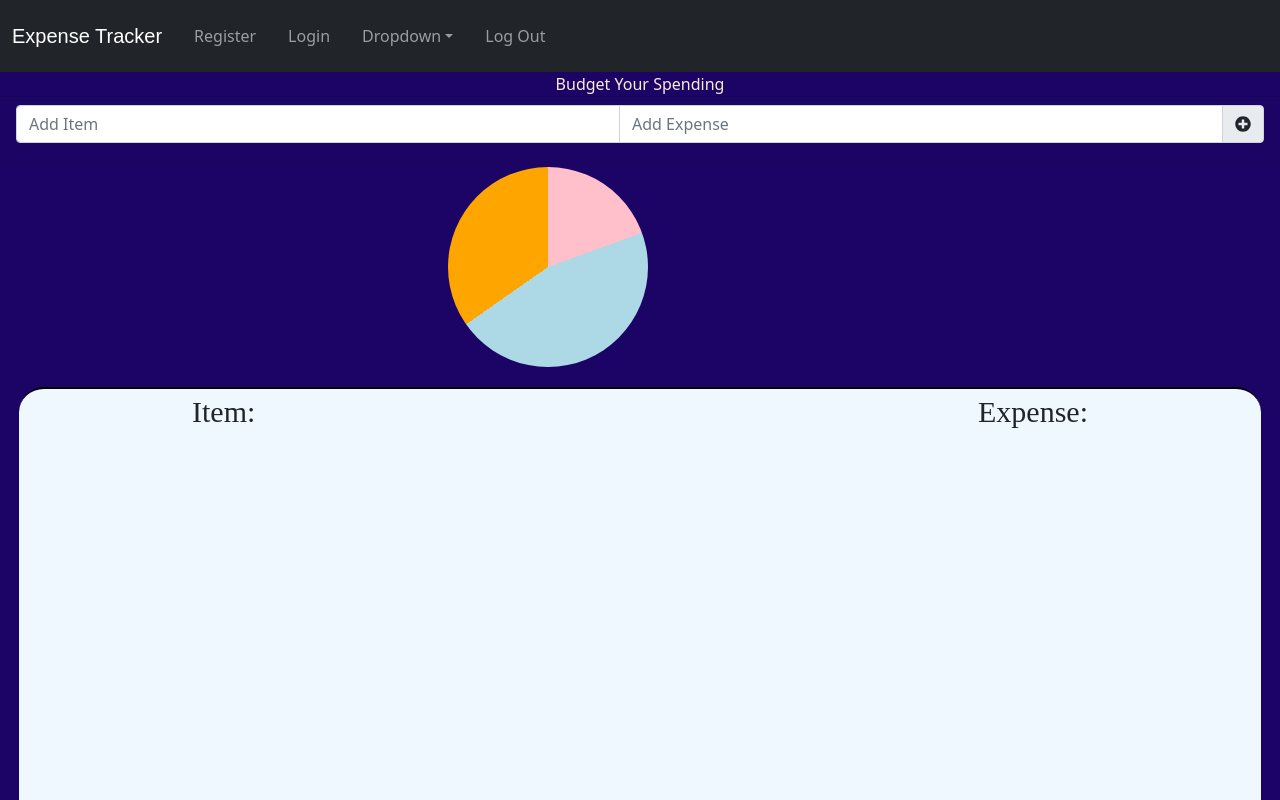
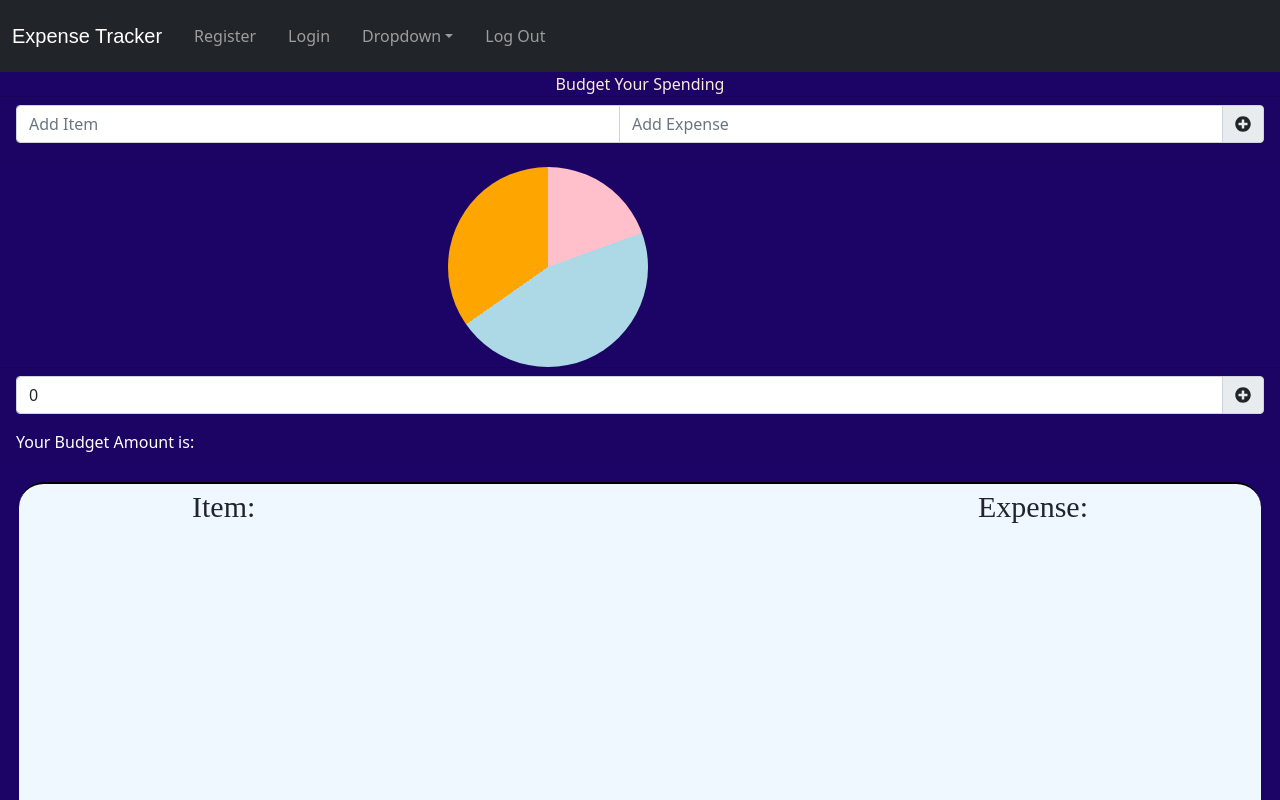
Before and after one commit to abewallah/ExpenseTracker, a React (Create React App) app: page /homepage in a window 1280 px wide. Shown: the top 800 px of the page. Built offline with nearby package versions, Linux system fonts and the light colour scheme; a web font is replaced by a local one.

Commit message:
created new feature alert message for budget amount

```diff
--- a/src/pages/HomePage.js
+++ b/src/pages/HomePage.js
@@ -6,22 +6,59 @@ import CreateForm from '../components/forms/CreateForm';
 const HomePage = () => {
   const [refresh, setRefresh] = useState(null);
   const [budgetCard, setBudgetCard] = useState([]);
+  const [budgetAmount, setBudgetAmount] = useState('0');
   useEffect(() => {}, [refresh, budgetCard]);
 
   const total = budgetCard.reduce(
     (totalAmount, budget) => totalAmount + +budget.expense,
     0
   );
+  const handleBudgetAmountChange = (event) => {
+    event.persist();
+    setBudgetAmount(() => ({
+      ...budgetAmount,
+      [event.target.name]: event.target.value,
+    }));
+  };
+  const handleBudgetAmountSubmit = (event) => {
+    event.preventDefault();
 
+    setBudgetAmount('');
+  };
   return (
     <>
-
-        <div className='title'>
-          <span className='spanTitle'>Budget Your Spending</span>
+      <div className='title'>
+        <span className='spanTitle'>Budget Your Spending</span>
+      </div>
+      <CreateForm budgetCard={budgetCard} setBudgetCard={setBudgetCard} />
+      <div className='pieChart'></div>
+      <div className='card-footer'>
+        <div className='input-group mb-3'>
+          <input
+            id='budgetAmount'
+            name='budgetAmount'
+            className='form-control type_msg'
+            type='text'
+            placeholder='Whats your Budget?'
+            value={budgetAmount}
+            onChange={handleBudgetAmountChange}
+          />
+          <span
+            type='submit'
+            onClick={handleBudgetAmountSubmit}
+            className='input-group-text send_btn'
+          >
+            <i className='fas fa-plus-circle'></i>
+          </span>
         </div>
-        <CreateForm budgetCard={budgetCard} setBudgetCard={setBudgetCard} />
-        <div className='pieChart'></div>
-
+        <span className='text-white'>Your Budget Amount is:</span>
+      </div>
+      {total > budgetAmount && (
+        <div className='alert alert-danger' role='alert'>
+          {' '}
+          You Have Exceeded your Budget
+        </div>
+      )}
       <div className='mainCont'>
         <div className='budgetCont'>
           <div className='budgetCard'>
```
